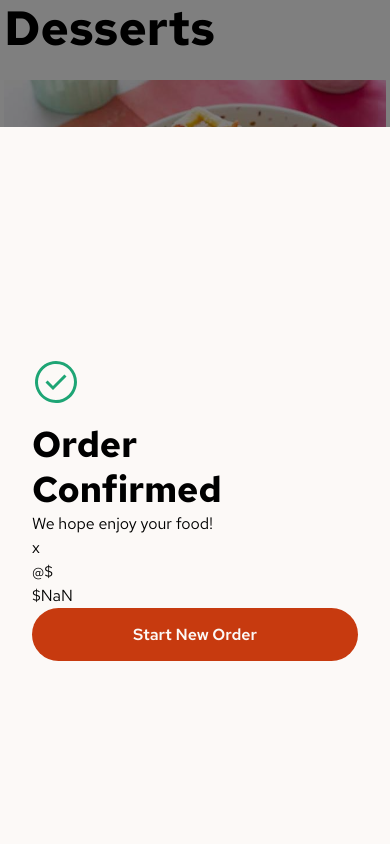
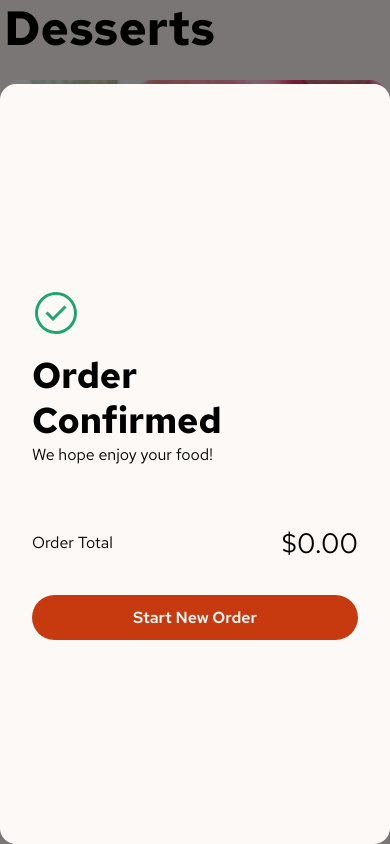
Before and after one commit to SebastianLaka/product-list-with-cart, a Vue app: page / in a window 390 px wide. Shown: the top 844 px of the page. Built offline with nearby package versions, Linux system fonts and the light colour scheme.

Commit message:
Added new prop to show image in modal in CartItem file, created structure for modal to make it flex and responsive

```diff
--- a/src/App.vue
+++ b/src/App.vue
@@ -8,4 +8,10 @@ import Layout from './components/Layout.vue';
 
 <style lang="scss">
 @use './assets/sass/reset.scss' as *;
+@use './assets/sass/colors.scss' as *;
+body{
+    background-color: getColor('Rose-100');
+    min-height: 100svh;
+}
+
 </style>
--- a/src/assets/sass/mixins.scss
+++ b/src/assets/sass/mixins.scss
@@ -1,4 +1,4 @@
-@mixin flex-layout($flex-direction: null, $justify-content: null, $align-items: null) {
+@mixin flex-layout($flex-direction: null, $justify-content: null, $align-items: null, $flex-wrap: null) {
   display: flex;
   @if $flex-direction {
     flex-direction: $flex-direction;
@@ -8,6 +8,9 @@
   }
   @if $align-items {
     align-items: $align-items;
+  }
+  @if $flex-wrap{
+    flex-wrap: $flex-wrap;
   }
 }
 @mixin grid-layout($columns: null) {
--- a/src/components/Layout.vue
+++ b/src/components/Layout.vue
@@ -13,6 +13,7 @@ import SummaryPopup from './summary-popup/OrderSuccessModal.vue'
 <style lang="scss" scoped>
 @use '../assets/sass/breakpoints.scss' as *;
 @use "../assets/sass/wrapper.scss" as *;
+@use '../assets/sass/colors.scss' as *;
 .main-layout{
   position: relative;
   padding: 1em .25em;
--- a/src/components/product-cart/CartItem.vue
+++ b/src/components/product-cart/CartItem.vue
@@ -5,13 +5,20 @@ const props = defineProps({
     required: true,
   },
   closeIcon: String,
+  inOrder: Boolean
 })
+console.log(props);
+const getImageUrl = (path) => {
+  const cleanPath = path.replace('./', '../../')
+  return new URL(cleanPath, import.meta.url).href
+}
 const emit = defineEmits(['remove'])
 </script>
 
 <template>
   <div class="cart-desserts">
-    <div class="cart-item-details">
+    <img :src="getImageUrl(item.image.mobile)" alt="Dessert in summary modal when you completed your order." v-if="inOrder" class="cart-desserts__image">
+    <div class="cart-item-details cart-item-section">
       <h2 class="cart-item-details__product-name">{{ item.name }}</h2>
       <div class="cart-item-pricing">
         <p class="cart-item-pricing__amount">{{ item.quantity }}x</p>
@@ -21,7 +28,7 @@ const emit = defineEmits(['remove'])
         </p>
       </div>
     </div>
-    <button class="remove-cart-item" @click="emit('remove')">
+    <button class="remove-cart-item" @click="emit('remove')" v-if="!inOrder">
       <img :src="closeIcon" alt="Remove item" class="remove-cart-item__icon" />
     </button>
   </div>
@@ -35,8 +42,13 @@ const emit = defineEmits(['remove'])
 @media (min-width: $mobile-view) {
   .cart-desserts {
     @include flex-layout($justify-content: space-between, $align-items: center);
-    padding: 1em 0;
-    .cart-item-details {
+    @include set-gap($column-gap: 1em);
+
+    &__image{
+      width:  75px;
+      height: 75px;
+    }
+    .cart-item-section {
       @include flex-layout($flex-direction: column);
       gap: 0.5em 0;
       @include set-gap($row-gap: 1em);
--- a/src/components/product-cart/CartSummary.vue
+++ b/src/components/product-cart/CartSummary.vue
@@ -10,15 +10,9 @@
   .cart-summary {
     @include flex-layout($flex-direction: column, $justify-content: center);
     @include set-gap($row-gap: 2.5em);
-    padding-top: 2.5em;
-
   }
 }
-@media (min-width: 768px){
-    .cart-summary{
-        width: 600px;
-    }
-}
+
 @media (min-width: 1200px){
     .cart-summary{
         width: 100%;
--- a/src/components/product-cart/ProductCartMain.vue
+++ b/src/components/product-cart/ProductCartMain.vue
@@ -65,7 +65,6 @@ const noticeCartOrder = ref({
       </CartSummary>
     </section>
   </section>
-
 </template>
 <style lang="scss" scoped>
 @use '../../assets/sass/colors.scss' as *;
@@ -77,6 +76,10 @@ const noticeCartOrder = ref({
     @include flex-layout($flex-direction: column, $align-items: center);
     padding: 2.75em 1.5em 1.5em 1.5em;
     .empty-cart-content {
+      background-color: getColor('Rose-50');
+      border-radius: 1em;
+      width: 100%;
+      padding: 1em;
       &__cart-amount {
         color: getColor('Red');
         font-size: 1.5rem;
@@ -94,10 +97,15 @@ const noticeCartOrder = ref({
       }
     }
     .cart-items-area {
+      @include flex-layout($flex-direction: column);
+      @include set-gap($row-gap: 1.75em);
+      background-color: getColor('Rose-50');
+      border-radius: 1em;
+      width: 100%;
+      padding: 1.5em;
       &__header {
         color: getColor('Red');
         font-size: 1.5rem;
-        padding-bottom: 1em;
       }
     }
     .cart-summary-total {
@@ -136,6 +144,7 @@ const noticeCartOrder = ref({
     }
   }
 }
+
 @media (min-width: 768px){
   .cart-container{
       padding: 2.75em 0 1.5em 1.5em;
@@ -145,6 +154,5 @@ const noticeCartOrder = ref({
       );
     }
   }
-
 }
 </style>
--- a/src/components/product-list/ProductItem.vue
+++ b/src/components/product-list/ProductItem.vue
@@ -13,6 +13,7 @@ const props = defineProps({
     required: true
   }
 })
+
 const getImageUrl = (path) => {
   const cleanPath = path.replace('./', '../../')
   return new URL(cleanPath, import.meta.url).href
@@ -71,6 +72,10 @@ const productInCart = computed(() => {
     padding-top: 4em;
     .product-image-area {
       @include position-element($position: relative);
+      .product-image{
+        border-radius: 1em;
+      }
+
       .cart-button {
         @include flex-layout($justify-content: center, $align-items: center);
         @include set-gap($column-gap: 0.5em);
--- a/src/components/summary-popup/OrderSuccessModal.vue
+++ b/src/components/summary-popup/OrderSuccessModal.vue
@@ -2,11 +2,11 @@
 import SuccessModalContent from './SuccessModalContent.vue'
 import { ref } from 'vue'
 import SuccessIcon from '../icons/icon-order-confirmed.svg'
-
 const iconData = ref({
   src: SuccessIcon,
   alt: 'Success icon modal at top',
 })
+
 </script>
 <template>
   <section class="order-modal-popup">
@@ -27,9 +27,9 @@ const iconData = ref({
 @use '../../assets/sass/mixins.scss' as *;
 @use '../../assets/sass/breakpoints.scss' as *;
 .order-modal-popup {
-  min-height: 100svh;
+  min-height: 30svh;
   background-color: getColor('Black-shadow');
-  @include position-element($position: fixed, $left: 0, $right: 0, $bottom: 0, $z-index: 100);
+  @include position-element($position: fixed, $left: 0, $right: 0, $bottom: 0, $top: 0, $z-index: 100);
   @include flex-layout($justify-content: end, $flex-direction: column);
   .success-modal-content {
     &__icon {
@@ -47,7 +47,7 @@ const iconData = ref({
     }
   }
 }
-@media (min-width: 1200px) {
+@media (min-width: 768px) {
   .order-modal-popup {
     @include flex-layout($justify-content: center, $align-items: center, $flex-direction: column);
   }
--- a/src/components/summary-popup/SuccessModalContent.vue
+++ b/src/components/summary-popup/SuccessModalContent.vue
@@ -1,23 +1,28 @@
 <script setup>
 import CartButton from '../product-list/CartButton.vue'
-const props = defineProps({
-  type: Object,
-  required: true,
-})
+import CartItem from '../product-cart/CartItem.vue'
+import CartSummary from '../product-cart/CartSummary.vue'
+import { useCartStore } from '@/stores/cart'
+const cart = useCartStore()
 </script>
 <template>
   <div class="success-modal-content">
     <slot name="order-confirm" />
-    <div class="cart-summary">
-      <div class="cart-summary-details">
-        <h2 class="cart-item-details__product-name">{{ props.name }}</h2>
-        <div class="cart-item-pricing">
-          <p class="cart-item-pricing__amount">{{ props.quantity }}x</p>
-          <p class="cart-item-pricing__price">@${{ props.price }}</p>
-          <p class="cart-item-pricing__amount-price">${{ props.price * props.quantity }}</p>
-        </div>
+    <div class="modal-cart-items">
+      <CartItem
+        v-for="cartItem in cart.cartItems"
+        :key="cartItem.name"
+        :item="cartItem"
+        :price="cartItem.price"
+        :in-order="true"
+      />
+    </div>
+    <CartSummary>
+      <div class="cart-summary-total">
+        <p class="cart-summary-total__content">Order Total</p>
+        <p class="cart-summary-total__price">${{ cart.sumUpCart.toFixed(2) }}</p>
       </div>
-    </div>
+    </CartSummary>
     <CartButton class="cart-button">
       <template #cart-content>Start New Order</template>
     </CartButton>
@@ -31,12 +36,26 @@ const props = defineProps({
 .success-modal-content {
   @include flex-layout($flex-direction: column, $justify-content: center);
   background-color: getColor('Rose-50');
-  padding: 4em 2em 1em;
-  height: 85svh;
+  padding: 2em;
+  height: 90svh;
+  border-radius: 1em;
+  @include set-gap($row-gap: 2em);
+  .cart-summary-total {
+       @include flex-layout($justify-content: space-between);
+      &__price {
+        font-size: 1.75rem;
+      }
+    }
+  .modal-cart-items {
+    @include flex-layout($flex-direction: column, $align-items: start);
+    @include set-gap($row-gap: 0.5em);
+    overflow-y: scroll;
+  }
 }
 .cart-button {
   width: 100%;
-  padding: 1em;
+  padding: 0.75em;
+  margin-top: 0.5em;
   border-radius: 4em;
   border: 0.1em solid getColor('Rose-900');
   border: none;
@@ -44,13 +63,11 @@ const props = defineProps({
   color: getColor('Rose-50');
   font-weight: changeWeight('font-600');
 }
-@media (min-width: 1200px){
-  .success-modal-content{
-     @include flex-layout($align-items: center, $justify-content: space-between);
-     max-width: 600px;
-     height: 75svh;
-     border-radius: 1em;
+@media (min-width: 768px) {
+  .success-modal-content {
+    @include flex-layout($justify-content: space-evenly);
+    max-width: 500px;
+
   }
-
 }
 </style>
```
